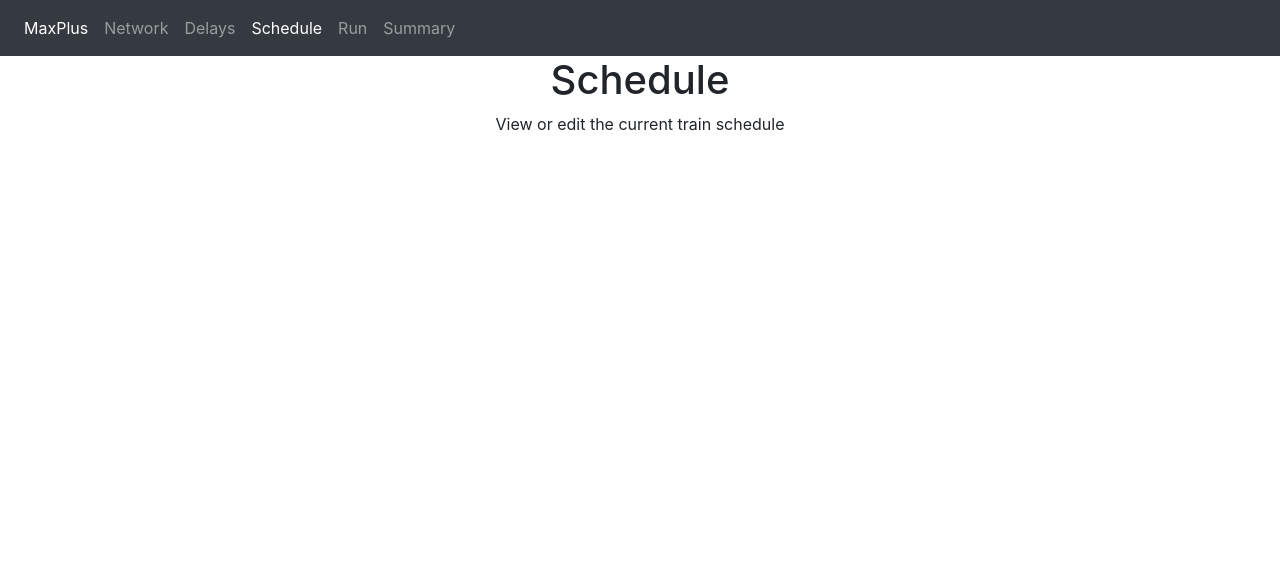
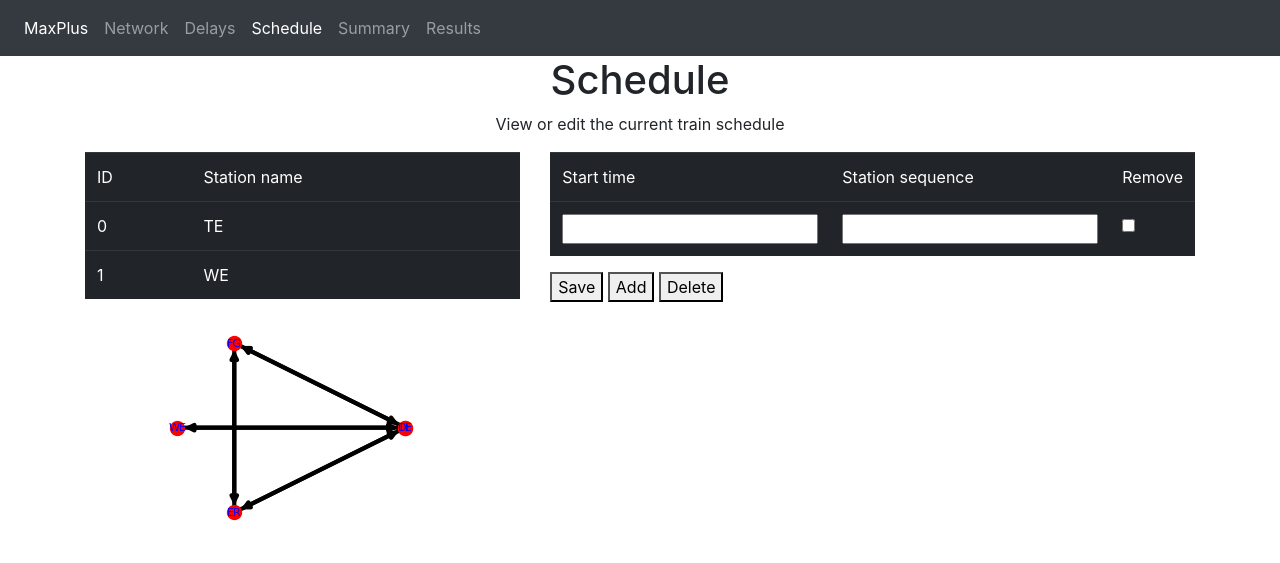
Before and after one commit to Mr-Bally/MaxPlusTool, a Flask app: page /schedule in a window 1280 px wide. Shown: the top 563 px of the page. Run offline with Flask 2, Linux system fonts and the light colour scheme; some libraries are stand-ins or nearby versions.

Commit message:
Changes to html templates

```diff
--- a/app.py
+++ b/app.py
@@ -21,13 +21,10 @@ def network():
 
     return render_template('network.html', url=url, matrixData=getMatrixData(), stationData=getStationLabels())
 
-@app.route('/run')
-def run():
-    return render_template('run.html')
-
 @app.route('/schedule')
 def schedule():
-    return render_template('schedule.html')
+    url = url_for('static', filename='matrixGraph.png', t=time.time())
+    return render_template('schedule.html', url=url, stationData=getStationLabels())
 
 @app.route('/summary')
 def summary():
@@ -41,3 +38,7 @@ def delays():
         return 'Success'
     url = url_for('static', filename='matrixGraph.png', t=time.time())
     return render_template('delays.html', url=url, matrixData=getMatrixData())
+
+@app.route('/results')
+def results():
+    return render_template('summary.html')
--- a/templates/delays.html
+++ b/templates/delays.html
@@ -31,10 +31,10 @@
                 <a class="nav-link" href="/schedule">Schedule</a>
             </li>
             <li class="nav-item">
-                <a class="nav-link" href="/run">Run</a>
+                <a class="nav-link" href="/summary">Summary</a>
             </li>
             <li class="nav-item">
-                <a class="nav-link" href="/summary">Summary</a>
+                <a class="nav-link" href="/results">Results</a>
             </li>
         </ul>
     </nav>
--- a/templates/index.html
+++ b/templates/index.html
@@ -33,10 +33,10 @@
                 <a class="nav-link" href="/schedule">Schedule</a>
             </li>
             <li class="nav-item">
-                <a class="nav-link" href="/run">Run</a>
+                <a class="nav-link" href="/summary">Summary</a>
             </li>
             <li class="nav-item">
-                <a class="nav-link" href="/summary">Summary</a>
+                <a class="nav-link" href="/results">Results</a>
             </li>
         </ul>
     </nav>
--- a/templates/results.html
+++ b/templates/results.html
@@ -36,7 +36,7 @@
                 <a class="nav-link" href="/summary">Summary</a>
             </li>
             <li class="nav-item active">
-                <a class="nav-link" href="/results">results</a>
+                <a class="nav-link" href="/results">Results</a>
             </li>
         </ul>
     </nav>
--- a/templates/schedule.html
+++ b/templates/schedule.html
@@ -6,9 +6,12 @@
     <meta charset="utf-8">
     <title>Max plus</title>
     <script src="https://ajax.googleapis.com/ajax/libs/jquery/3.3.1/jquery.min.js"></script>
-    <script src="https://cdnjs.cloudflare.com/ajax/libs/popper.js/1.14.3/umd/popper.min.js" integrity="sha384-ZMP7rVo3mIykV+2+9J3UJ46jBk0WLaUAdn689aCwoqbBJiSnjAK/l8WvCWPIPm49" crossorigin="anonymous"></script>
-    <script src="https://stackpath.bootstrapcdn.com/bootstrap/4.1.3/js/bootstrap.min.js" integrity="sha384-ChfqqxuZUCnJSK3+MXmPNIyE6ZbWh2IMqE241rYiqJxyMiZ6OW/JmZQ5stwEULTy" crossorigin="anonymous"></script>
-    <link rel="stylesheet" href="https://stackpath.bootstrapcdn.com/bootstrap/4.1.3/css/bootstrap.min.css" integrity="sha384-MCw98/SFnGE8fJT3GXwEOngsV7Zt27NXFoaoApmYm81iuXoPkFOJwJ8ERdknLPMO" crossorigin="anonymous">
+    <script src="https://cdnjs.cloudflare.com/ajax/libs/popper.js/1.14.3/umd/popper.min.js" integrity="sha384-ZMP7rVo3mIykV+2+9J3UJ46jBk0WLaUAdn689aCwoqbBJiSnjAK/l8WvCWPIPm49"
+        crossorigin="anonymous"></script>
+    <script src="https://stackpath.bootstrapcdn.com/bootstrap/4.1.3/js/bootstrap.min.js" integrity="sha384-ChfqqxuZUCnJSK3+MXmPNIyE6ZbWh2IMqE241rYiqJxyMiZ6OW/JmZQ5stwEULTy"
+        crossorigin="anonymous"></script>
+    <link rel="stylesheet" href="https://stackpath.bootstrapcdn.com/bootstrap/4.1.3/css/bootstrap.min.css" integrity="sha384-MCw98/SFnGE8fJT3GXwEOngsV7Zt27NXFoaoApmYm81iuXoPkFOJwJ8ERdknLPMO"
+        crossorigin="anonymous">
     <link rel="shortcut icon" href="{{ url_for('static', filename='favicon.ico') }}">
 </head>
 
@@ -28,10 +31,10 @@
                 <a class="nav-link" href="/schedule">Schedule</a>
             </li>
             <li class="nav-item">
-                <a class="nav-link" href="/run">Run</a>
+                <a class="nav-link" href="/summary">Summary</a>
             </li>
             <li class="nav-item">
-                <a class="nav-link" href="/summary">Summary</a>
+                <a class="nav-link" href="/results">Results</a>
             </li>
         </ul>
     </nav>
@@ -43,6 +46,44 @@
             <p>View or edit the current train schedule</p>
         </div>
     </div>
+    <div class="container h-100">
+        <div class="row">
+            <div class="col-sm">
+                <table class="table table-dark">
+                    <thead>
+                        <tr>
+                            <td>ID</td>
+                            <td>Station name</td>
+                        </tr>
+                    </thead>
+                    <tbody id="stationTable">
+                    </tbody>
+                </table>
+            </div>
+            <div class="col-sm">
+                <table class="table table-dark">
+                    <thead>
+                        <tr>
+                            <td>Start time</td>
+                            <td>Station sequence</td>
+                            <td>Remove</td>
+                        </tr>
+                    </thead>
+                    <tbody id="nameTable">
+                    </tbody>
+                </table>
+                <button>Save</button>
+                <button id="addRowButton">Add</button>
+                <button id="deleteButton">Delete</button>
+            </div>
+        </div>
+        <div class="col-sm">
+            <div id="graphDiv">
+                <img src='{{ url }}' />
+            </div>
+            <input id="stationData" value='{{ stationData }}' type="hidden">
+        </div>
+    </div>
     <script type="text/javascript" src="{{ url_for('static', filename='Jquery.js') }}"></script>
     <script type="text/javascript" src="{{ url_for('static', filename='schedule.js') }}"></script>
 </body>
```
Also changed, not shown: templates/network.html (+9 -6 lines), templates/run.html (deleted), 1 other file.
